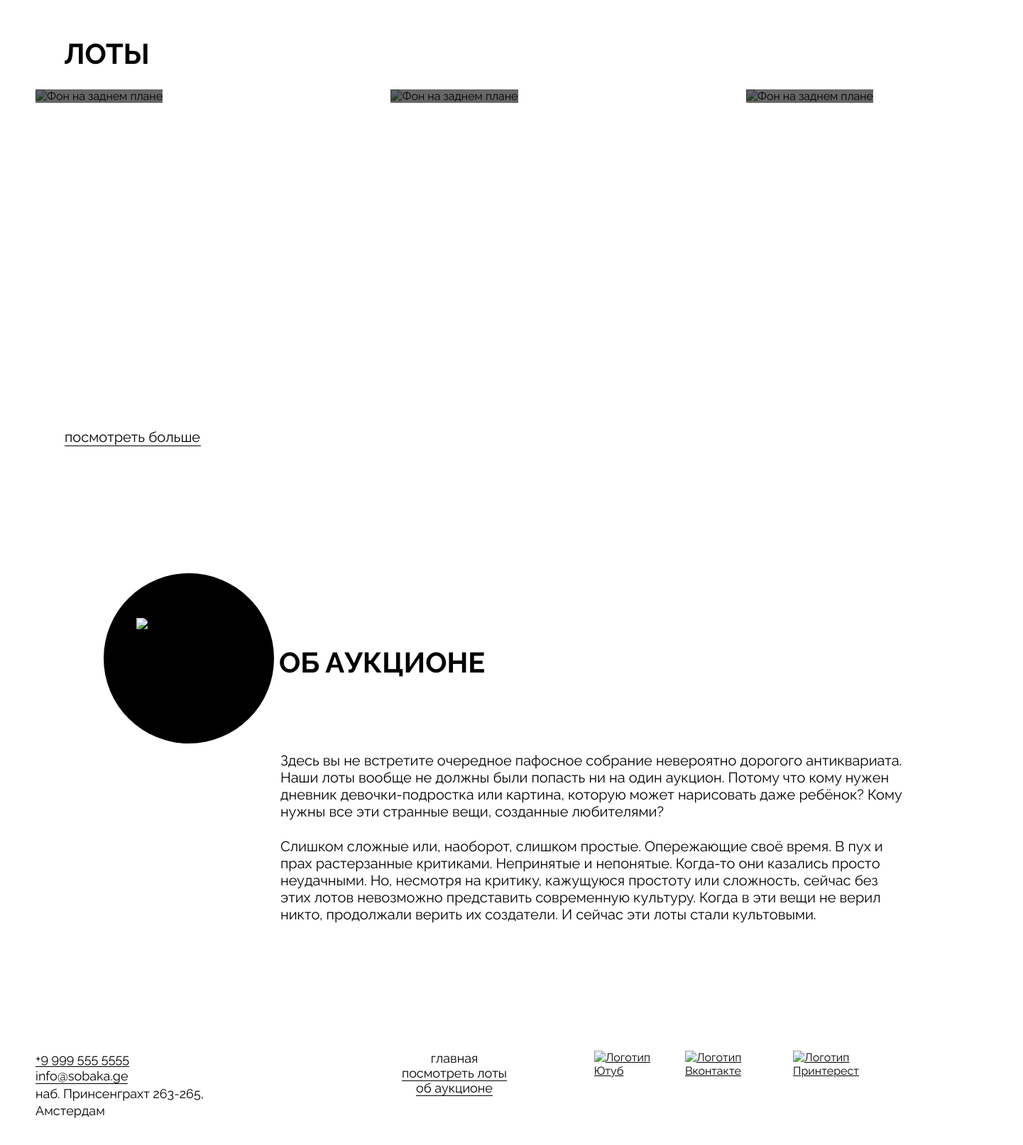
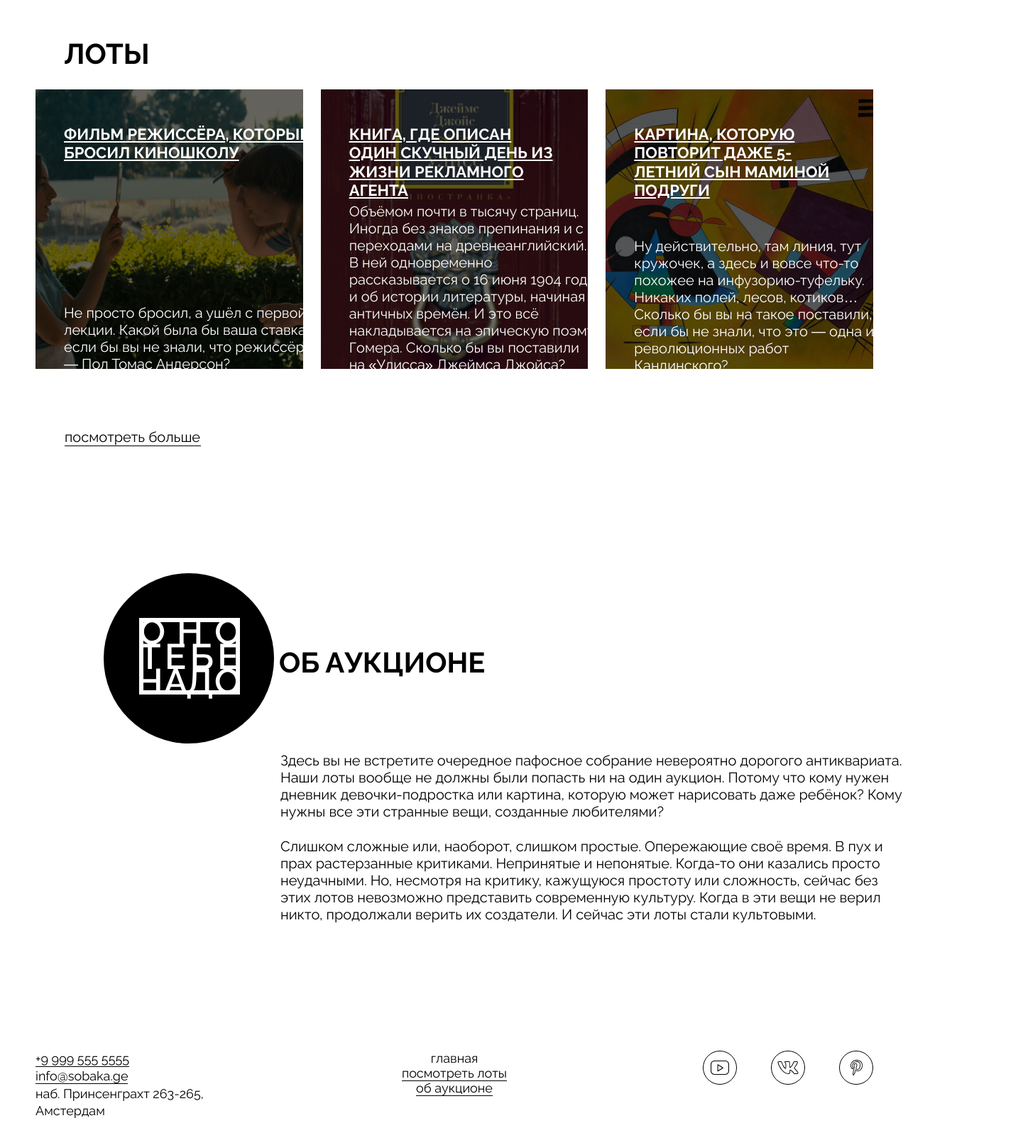
Before and after one commit to Vashlk/ono-tebe-nado, a plain HTML site: page index.html in a window 1280 px wide. Shown: the part 1180-2794 px from the top of the page at 71% size, 1441 px wide, since content can reach past the window. Drawn offline with Linux system fonts and the light colour scheme; the site is published under a folder, as on GitHub Pages, so addresses that start at the root find nothing.

Commit message:
15.08.23 12:16

```diff
--- a/index.html
+++ b/index.html
@@ -27,7 +27,7 @@
       <a class="header__logo">
         <img
           class="header__logo-image"
-          src="./images/logo-black.svg"
+          src="images/logo-black.svg"
           alt="Логотип сайта"
         />
       </a>
@@ -41,7 +41,7 @@
       <section class="cover">
         <img
           class="background__picture"
-          src="/images/cover.jpg"
+          src="images/cover.jpg"
           alt="Фон на заднем плане"
         />
         <div class="overlay"></div>
@@ -71,7 +71,7 @@
               <article class="card">
                 <img
                   class="card_type_film"
-                  src="/images/card-lot-01.jpg"
+                  src="images/card-lot-01.jpg"
                   alt="Фон на заднем плане"
                 />
                 <div class="overlay"></div>
@@ -91,7 +91,7 @@
               <article class="card">
                 <img
                   class="card_type_book"
-                  src="/images/card-lot-02.jpg"
+                  src="images/card-lot-02.jpg"
                   alt="Фон на заднем плане"
                 />
                 <div class="overlay"></div>
@@ -114,7 +114,7 @@
               <article class="card">
                 <img
                   class="card_type_picture"
-                  src="/images/card-lot-03.jpg"
+                  src="images/card-lot-03.jpg"
                   alt="Фон на заднем плане"
                 />
                 <div class="overlay"></div>
@@ -137,7 +137,7 @@
         <div class="about__logo">
           <img
             class="about__logo-image"
-            src="/images/logo-white.svg"
+            src="images/logo-white.svg"
             alt="Логотип сайта на черном фоне"
           />
         </div>
@@ -194,7 +194,7 @@
           >
             <img
               class="footer__social-icon"
-              src="/images/yt.svg"
+              src="images/yt.svg"
               alt="Логотип Ютуб"
             />
           </a>
@@ -203,7 +203,7 @@
           <a target="_blank" class="footer__social-link" href="https://vk.com">
             <img
               class="footer__social-icon"
-              src="/images/vk.svg"
+              src="images/vk.svg"
               alt="Логотип Вконтакте"
             />
           </a>
@@ -216,7 +216,7 @@
           >
             <img
               class="footer__social-icon"
-              src="/images/pinterest.svg"
+              src="images/pinterest.svg"
               alt="Логотип Принтерест"
             />
           </a>
```
